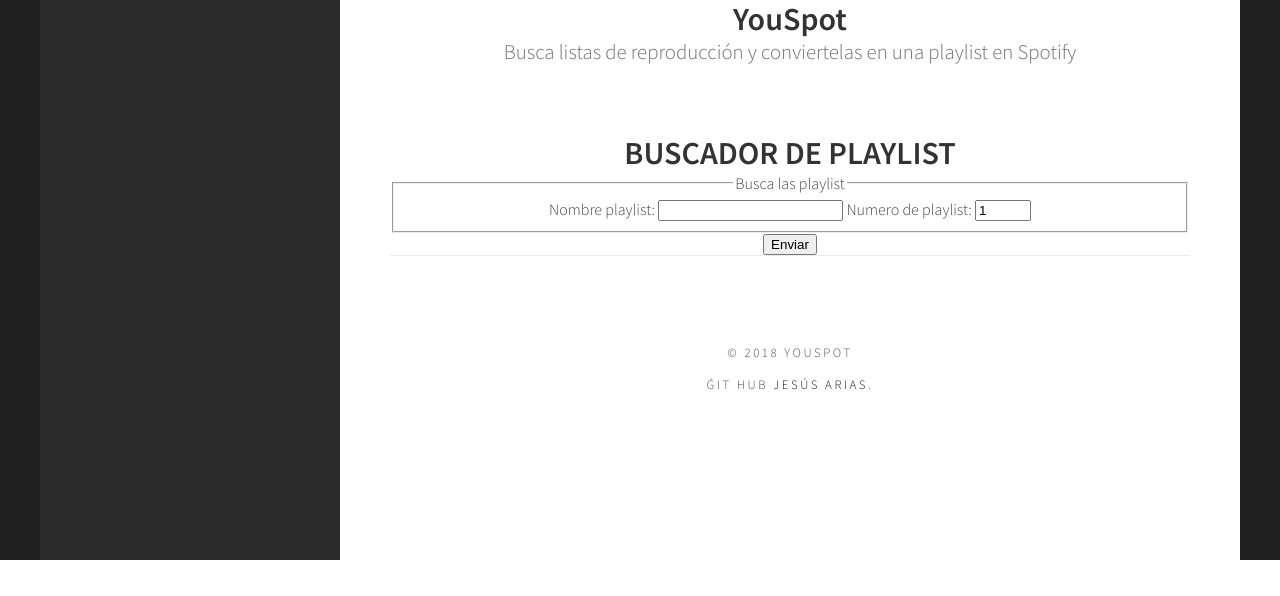
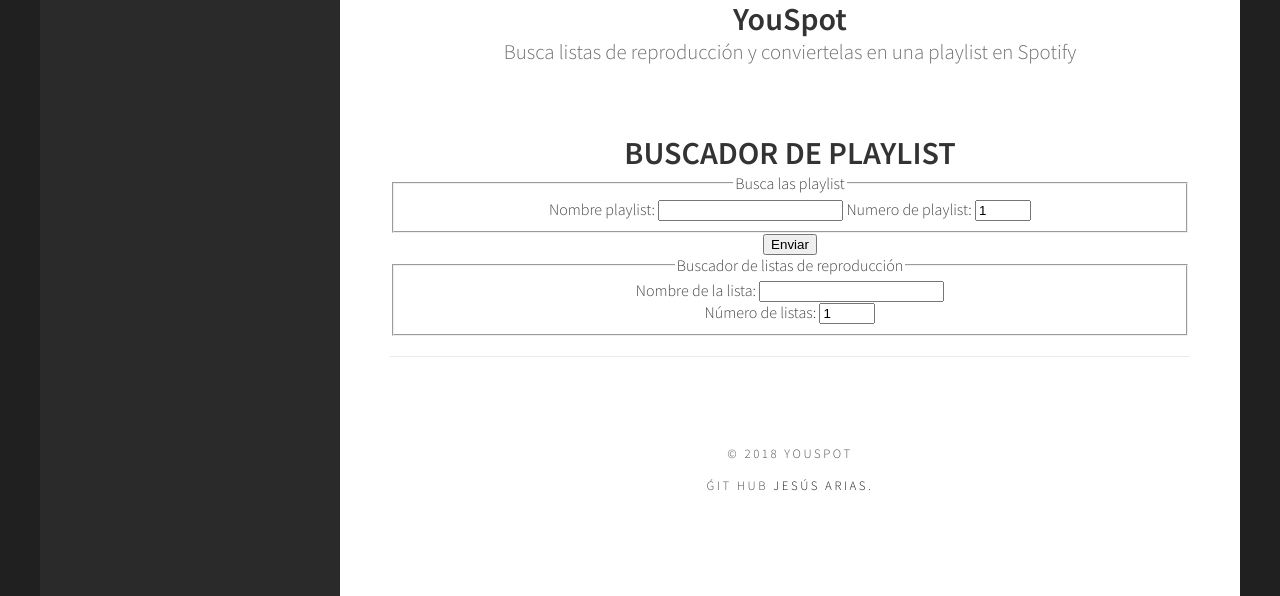
Before and after one commit to JesusArias1995/YouSpot, a Flask app: page /listasyt in a window 1280 px wide. Shown: the part 539-1135 px from the top of the page. Before the commit the page ends 1099 px from the top, so only its background shows below. Run offline with Flask 2, Linux system fonts and the light colour scheme.

Commit message:
Modificado

```diff
--- a/templates/formularioyt.html
+++ b/templates/formularioyt.html
@@ -13,5 +13,19 @@
 		</fieldset>
 		<input type="submit" value="Enviar">
 	</form>
+
+	<form action="/eventos/add" method="POST">
+		<fieldset>
+			<legend>Buscador de listas de reproducción</legend>
+			<div class="form-group">
+				<label for="buscar">Nombre de la lista: </label>
+				<input class="form-control" id="nombre" type="text" name="buscar" maxlength="100" required> <br/>
+			</div>
+			<div class="form-group">
+				<label for="numero">Número de listas: </label>
+				<input class="form-control" type="number" name="cantidad" min='1' value='1' max='10' required/>
+			</div>
+		</fieldset>
+	</form>
 <br>
 {% endblock %}
```
